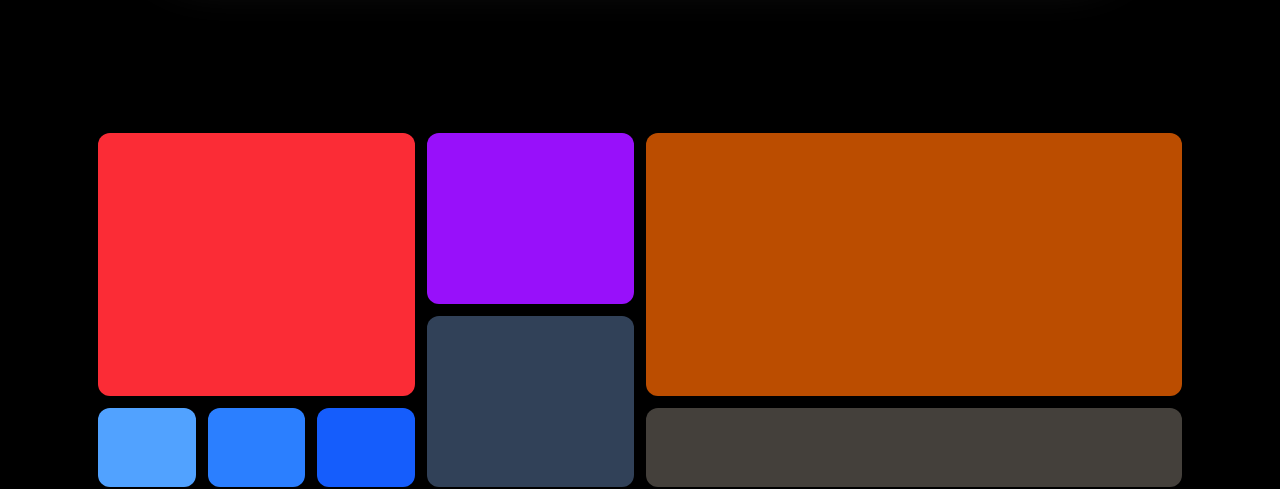
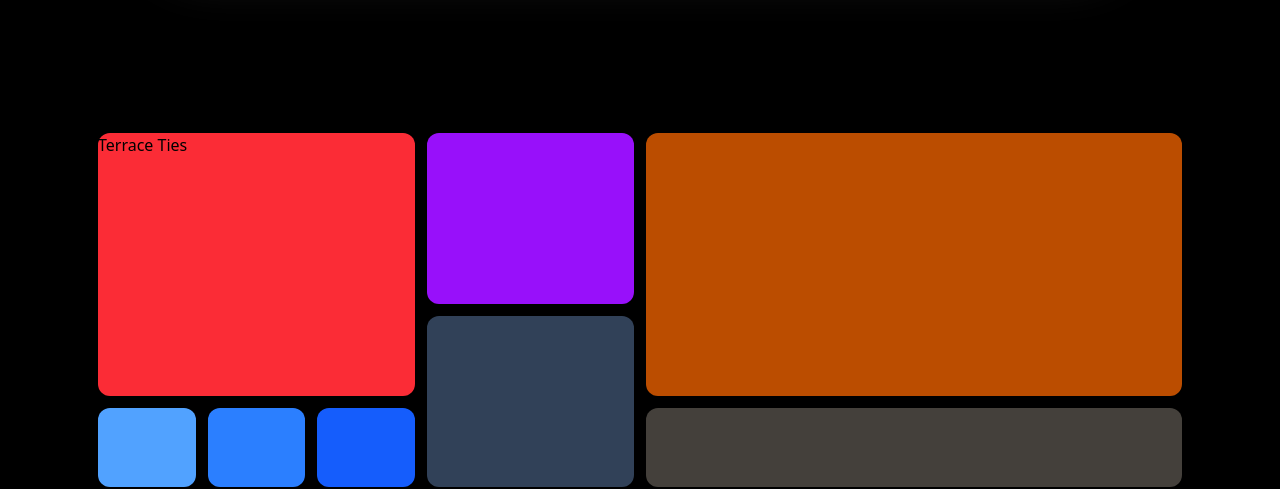
Before and after one commit to ArchieBett175/archie_bett_portfolio, a React (Vite) app in the folder portfolio-site/: page / in a window 1280 px wide. Shown: the part 1460-1949 px from the top of the page. Built offline with nearby package versions, Linux system fonts and the light colour scheme.

Commit message:
update app.jsx

```diff
--- a/portfolio-site/src/App.jsx
+++ b/portfolio-site/src/App.jsx
@@ -517,7 +517,15 @@ function App() {
             <div
               className="col-start-1 col-end-4 row-start-1 row-end-4 bg-red-500
             rounded-xl max-md:h-125 max-sm:h-75"
-            ></div>
+            >
+              <div className="flex h-full w-full flex-col">
+                <div>
+                  <button>
+                    Terrace Ties
+                  </button>
+                </div>
+              </div>
+            </div>
             <div
               className="col-start-1 col-end-4 row-start-4 row-end-5
             rounded-xl grid grid-cols-3 gap-3 max-md:h-50 max-sm:h-25"
@@ -537,7 +545,7 @@ function App() {
             <div
               className="col-start-4 col-end-6 row-start-1 row-end-3 bg-purple-600
             rounded-xl max-lg:col-start-1 max-lg:col-end-5 max-lg:row-start-5
-            max-lg:row-end-7 max-md:h-30 max-sm:h-25"
+            max-lg:row-end-7 max-md:h-30 max-sm:h-25 "
             ></div>
             <div
               className="col-start-4 col-end-6 row-start-3 row-end-5 bg-slate-700
```
